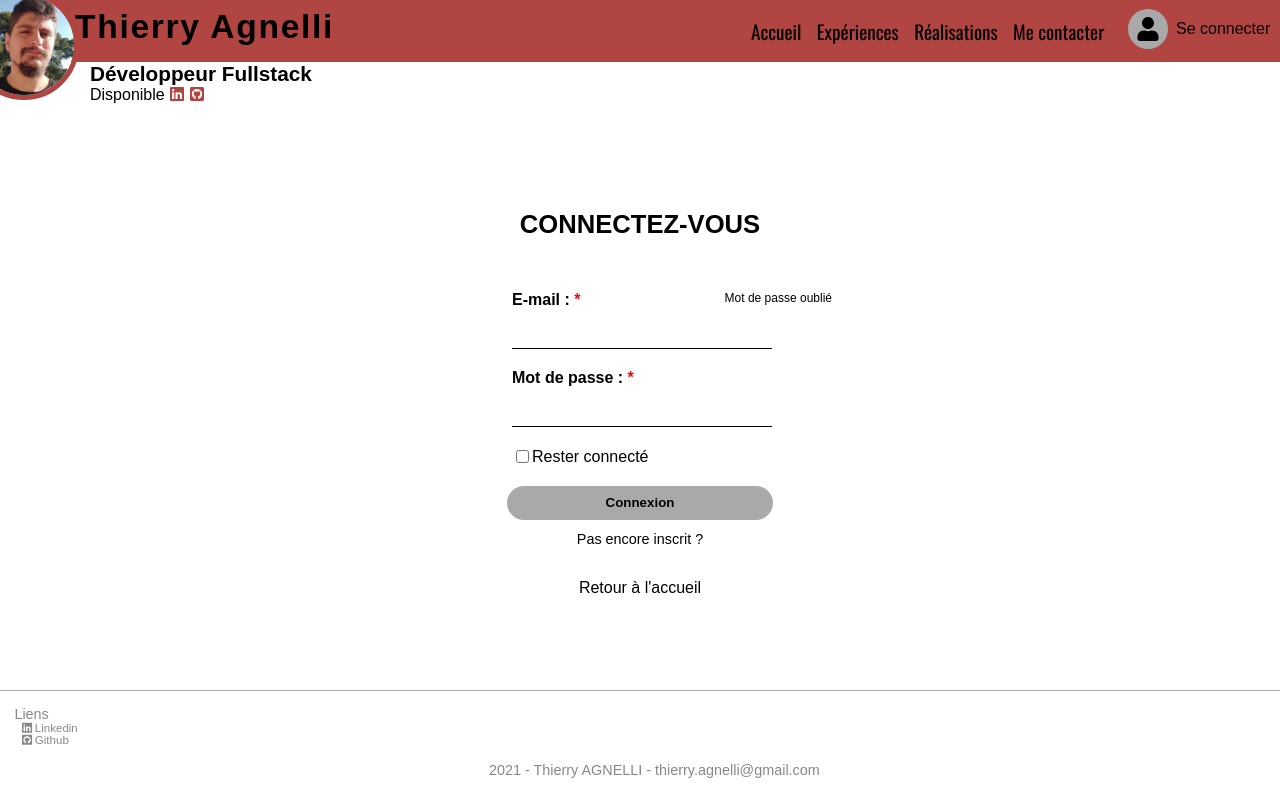
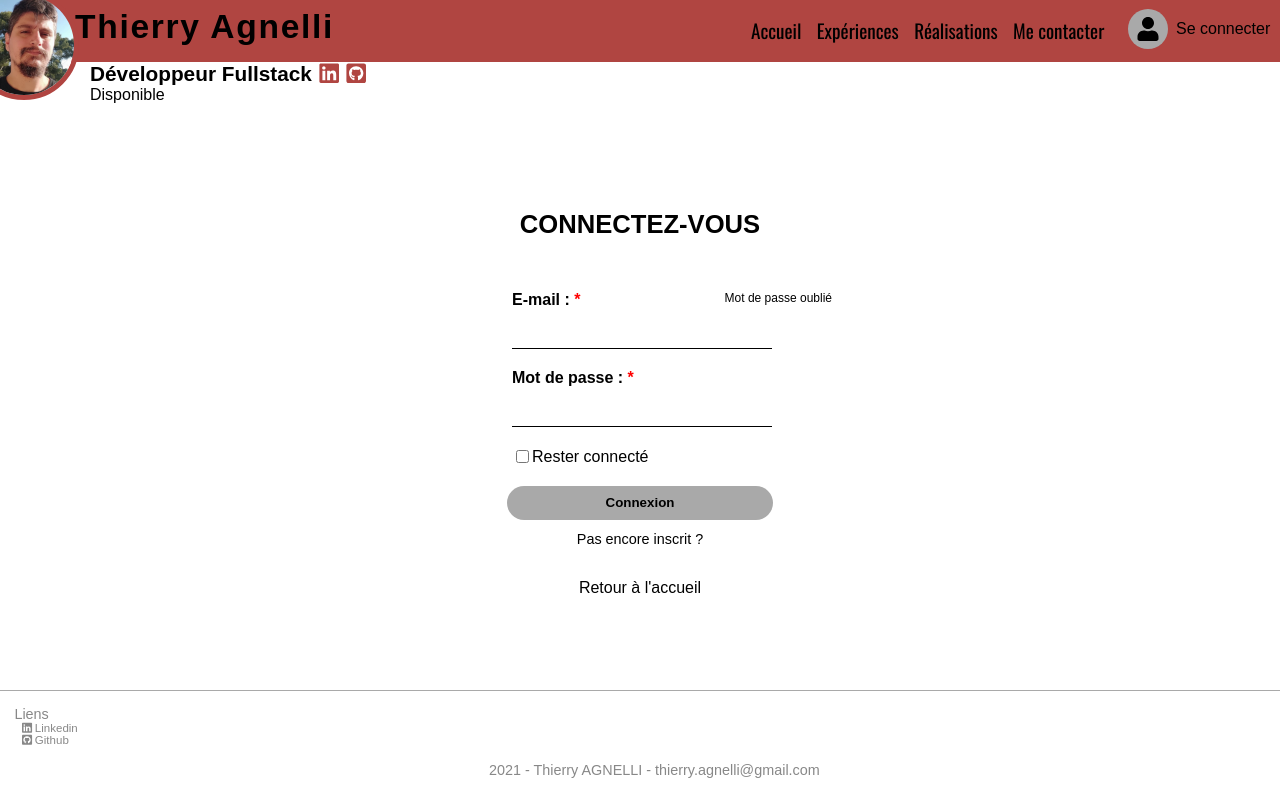
Before and after one commit to thierry-agnelli/portefolio, a React (Create React App) app in the folder front/: page /login in a window 1280 px wide. Shown: the top 800 px of the page. Built offline with nearby package versions, Linux system fonts and the light colour scheme; a web font is replaced by a local one.

Commit message:
Modification position icones bannière

```diff
--- a/front/src/assets/components/Banner/Banner.js
+++ b/front/src/assets/components/Banner/Banner.js
@@ -40,12 +40,12 @@ const Banner = () => {
                 </div>
             </div>
             <div id="bannerBottom">
-                <h2>Développeur Fullstack</h2>
                 <div>
-                    <span>Disponible</span>
-                    <a  href="https://www.linkedin.com/in/thierryagnelli" target="_blank"><FontAwesomeIcon className="presentationIcon" icon={faLinkedin} /></a>
+                    <h2>Développeur Fullstack</h2>
+                    <a href="https://www.linkedin.com/in/thierryagnelli" target="_blank"><FontAwesomeIcon className="presentationIcon" icon={faLinkedin} /></a>
                     <a href="https://github.com/thierry-agnelli" target="_blank"><FontAwesomeIcon className="presentationIcon" icon={faGithubSquare} /></a>
                 </div>
+                <span>Disponible</span>
             </div>
         </header>
     );
--- a/front/src/assets/components/Banner/style.css
+++ b/front/src/assets/components/Banner/style.css
@@ -107,22 +107,32 @@
   margin: 0 0 0 90px;
 }
 
-#banner #bannerBottom h2 {
+#banner #bannerBottom div {
+  display: -webkit-box;
+  display: -ms-flexbox;
+  display: flex;
+  -webkit-box-align: end;
+      -ms-flex-align: end;
+          align-items: flex-end;
+}
+
+#banner #bannerBottom div h2 {
   margin: 0;
   padding: 0;
   font-size: 1.3em;
 }
 
-#banner #bannerBottom div {
+#banner #bannerBottom div .presentationIcon {
+  margin-left: 0.35em;
+  color: #B04541;
+  height: 1.4em;
+  width: 1.4em;
+}
+
+#banner #bannerBottom span {
   margin: 0;
   padding: 0;
   font-size: 1em;
-}
-
-#banner #bannerBottom div .presentationIcon {
-  margin-left: 0.35em;
-  color: #B04541;
-  height: 1em;
 }
 
 @media (max-width: 910px) {
--- a/front/src/assets/components/Banner/style.scss
+++ b/front/src/assets/components/Banner/style.scss
@@ -62,20 +62,26 @@
     }
     #bannerBottom{
         margin: 0 0 0 90px;
-        h2{
-            margin: 0;
-            padding: 0;
-            font-size: 1.3em;
+        div{
+            display: flex;
+            align-items: flex-end;
+            h2{
+                margin: 0;
+                padding: 0;
+                font-size: 1.3em;
+            }
+            .presentationIcon{
+                margin-left: 0.35em;
+                color: $mainColor;
+                height: 1.4em;
+                width: 1.4em;
+            }
         }
-        div{
+        span{
             margin: 0;
             padding: 0;
             font-size: 1em;
-            .presentationIcon{
-                margin-left: 0.35em;
-                color: $mainColor;
-                height: 1em;
-            }
+
         }
     }
 }
--- a/front/src/config.json
+++ b/front/src/config.json
@@ -1,4 +1,4 @@
 {
-    "_API_URL": "http://localhost:3001",
-    "API_URL": "https://tagnel-back.osc-fr1.scalingo.io"
+    "API_URL": "http://localhost:3001",
+    "_API_URL": "https://tagnel-back.osc-fr1.scalingo.io"
 }
```
Also changed, not shown: 1 other file (tests, documents, lock files or other folders).
